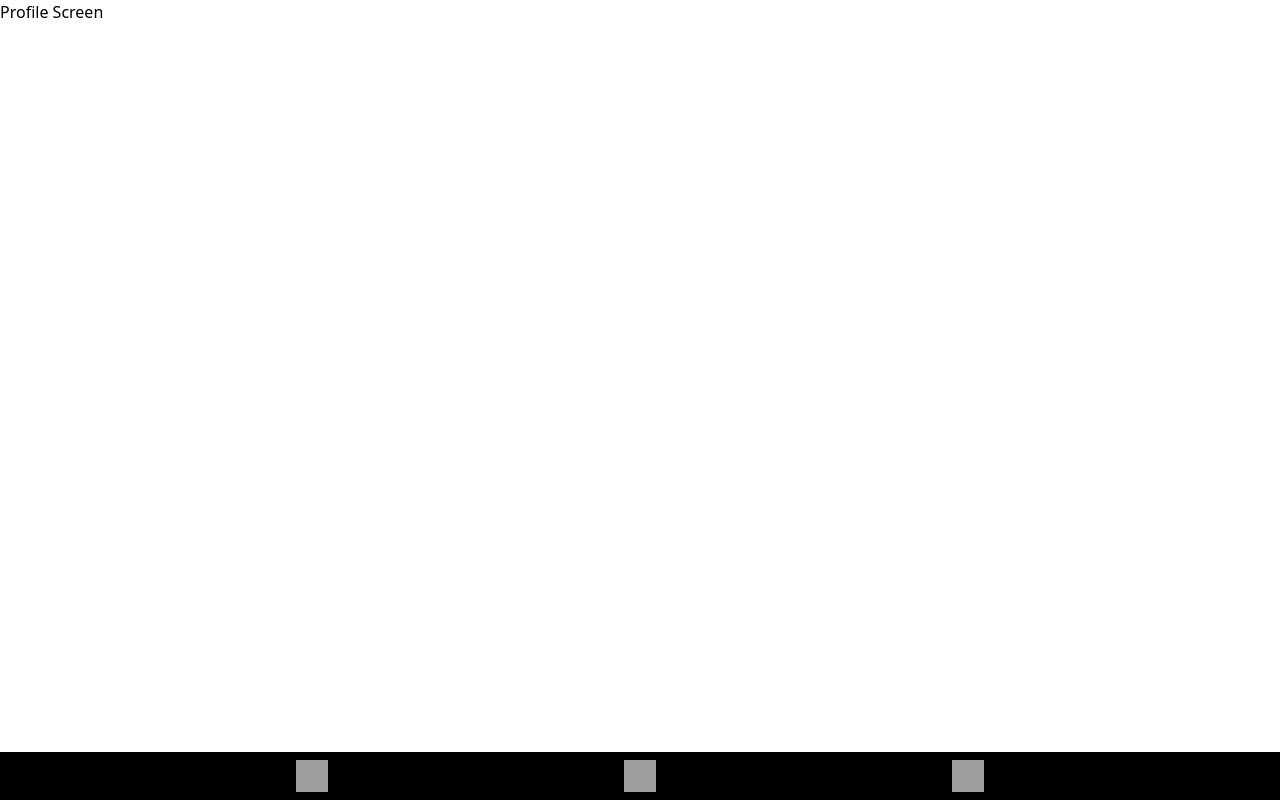
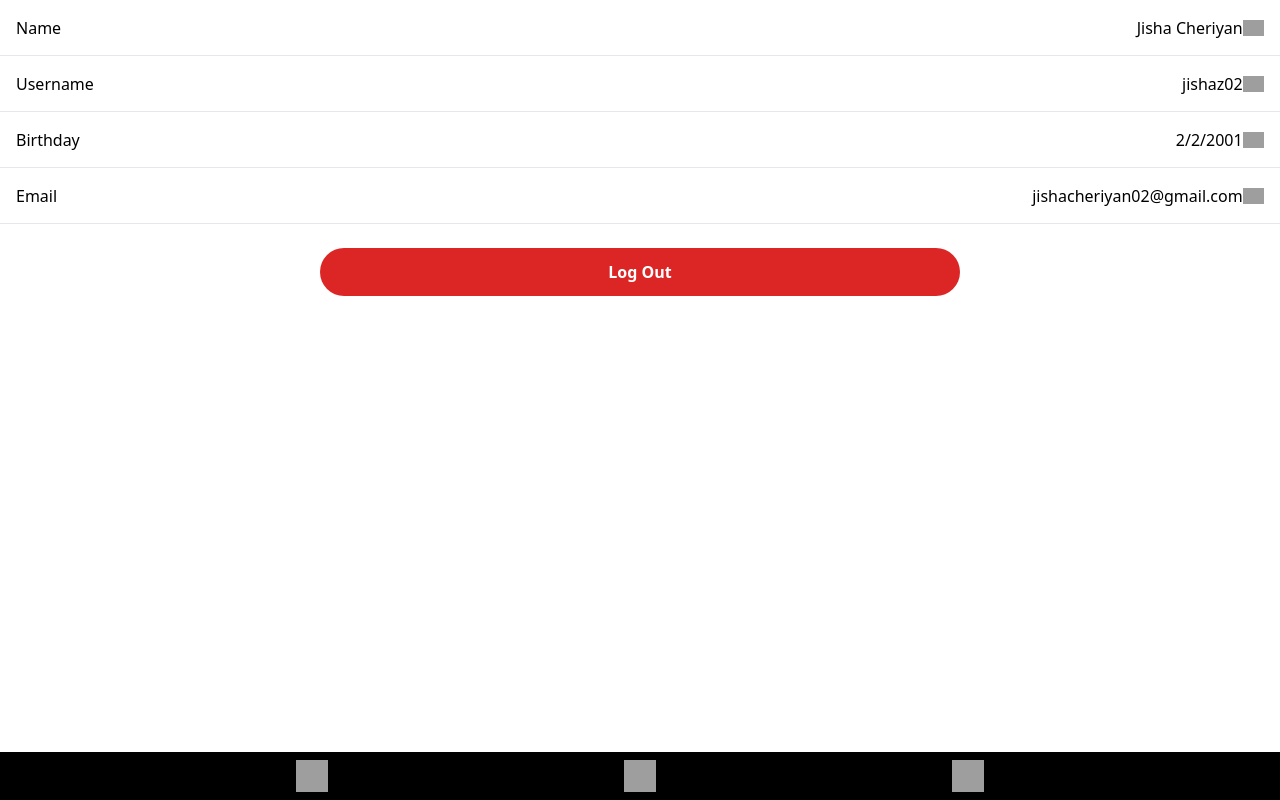
Before and after one commit to jishaz02/dSnap, a React (Create React App) app: page / in a window 1280 px wide. Both pictures are taken after a click on the picture 968 px from the left and 776 px from the top of the page. Built offline with nearby package versions, Linux system fonts and the light colour scheme; grey boxes are pictures that could not be loaded.

Commit message:
Added ProfileScreen

```diff
--- a/src/components/HomeScreenListItem.jsx
+++ b/src/components/HomeScreenListItem.jsx
@@ -2,10 +2,10 @@ import React from "react";
 
 const HomeScreenListItem = () => {
   return (
-    <div className="w-screen h-14 border-b flex items-center p-4 cursor-pointer">
+    <div className="w-screen h-14 border-b flex items-center p-2 cursor-pointer">
       <div className="h-10 w-10 bg-blue-700 rounded-full mr-2"></div>
       <div className="flex flex-col justify-center">
-        <p className="text-lg font-semibold">Jisha</p>
+        <p className="text-md font-semibold">Jisha</p>
         <div className="flex items-center mb-1">
           <div className=" h-[10px] w-[10px] bg-red-500 rounded-sm mr-1"></div>
           <p className=" text-xs text-red-500 font-bold">New Snap</p>
--- /dev/null
+++ b/src/components/LogOutBtn.jsx
@@ -0,0 +1,11 @@
+import React from "react";
+
+const LogOutBtn = () => {
+  return (
+    <div className=" h-12 w-1/2 bg-red-600 text-white font-bold flex justify-center items-center rounded-3xl cursor-pointer">
+      <p>Log Out</p>
+    </div>
+  );
+};
+
+export default LogOutBtn;
--- /dev/null
+++ b/src/components/ProfileScreenListItem.jsx
@@ -0,0 +1,21 @@
+import React from "react";
+
+const ProfileScreenListItem = ({ title, value }) => {
+  return (
+    <div>
+      <div className="w-screen h-14 border-b flex items-center justify-between p-4 cursor-pointer">
+        <p>{title}</p>
+        <div className="flex items-center">
+          <p>{value}</p>
+          <img
+            src="https://img.icons8.com/ios-filled/50/1A1A1A/more-than.png"
+            alt="Arrow"
+            className="h-4"
+          />
+        </div>
+      </div>
+    </div>
+  );
+};
+
+export default ProfileScreenListItem;
--- a/src/screens/CameraScreen.jsx
+++ b/src/screens/CameraScreen.jsx
@@ -1,31 +1,35 @@
-import React, { useRef, useEffect, useState } from 'react'
-import Camera from 'react-html5-camera-photo';
-import 'react-html5-camera-photo/build/css/index.css';
+import React, { useState } from "react";
+import Camera from "react-html5-camera-photo";
+import "react-html5-camera-photo/build/css/index.css";
 
 const CameraScreen = () => {
-    const [photo, setPhoto] = useState(null);
+  const [photo, setPhoto] = useState(null);
 
+  return (
+    <div>
+      {photo === null && (
+        <Camera
+          onTakePhoto={(dataUri) => {
+            setPhoto(dataUri);
+          }}
+          isFullscreen={true}
+        />
+      )}
 
+      {photo != null && (
+        <img src={photo} alt="Captured" className=" h-screen w-screen" />
+      )}
 
+      {photo != null && (
+        <img
+          src="https://img.icons8.com/external-free-is-layf-royyan-wijaya/24/000000/external-close-revamp-3-free-is-layf-royyan-wijaya.png"
+          alt="Cancel"
+          className=" fixed top-2 left-2 z-10 "
+          onClick={() => setPhoto(null)}
+        />
+      )}
+    </div>
+  );
+};
 
-    return (
-
-        <div>
-
-            {photo === null && <Camera
-                onTakePhoto={(dataUri) => { setPhoto(dataUri); }}
-                isFullscreen={true}
-
-            />}
-
-            {photo != null && <img src={photo} alt="photo" className=' h-screen w-screen' />}
-
-            {photo != null && <img src="https://img.icons8.com/external-free-is-layf-royyan-wijaya/24/000000/external-close-revamp-3-free-is-layf-royyan-wijaya.png" className=' fixed top-2 left-2 z-10 ' onClick={() => setPhoto(null)} />}
-        </div>
-
-    )
-}
-
-
-
-export default CameraScreen
+export default CameraScreen;
--- a/src/screens/MainScreen.jsx
+++ b/src/screens/MainScreen.jsx
@@ -1,5 +1,6 @@
 import React, { useState } from "react";
 import BottomBar from "../components/BottomBar";
+import CameraScreen from "./CameraScreen";
 import HomeScreen from "./HomeScreen";
 import ProfileScreen from "./ProfileScreen";
 
@@ -8,7 +9,7 @@ const MainScreen = () => {
   return (
     <div>
       {selectedTab === "camera" ? (
-        <HomeScreen />
+        <CameraScreen />
       ) : selectedTab === "home" ? (
         <HomeScreen />
       ) : (
--- a/src/screens/ProfileScreen.jsx
+++ b/src/screens/ProfileScreen.jsx
@@ -1,9 +1,16 @@
 import React from "react";
+import LogOutBtn from "../components/LogOutBtn";
+import ProfileScreenListItem from "../components/ProfileScreenListItem";
 
 const ProfileScreen = () => {
   return (
-    <div>
-      <p>Profile Screen</p>
+    <div className="h-screen w-screen flex flex-col justify-start items-center">
+      <ProfileScreenListItem title="Name" value="Jisha Cheriyan" />
+      <ProfileScreenListItem title="Username" value="jishaz02" />
+      <ProfileScreenListItem title="Birthday" value="2/2/2001" />
+      <ProfileScreenListItem title="Email" value="jishacheriyan02@gmail.com" />
+      <br />
+      <LogOutBtn />
     </div>
   );
 };
```
